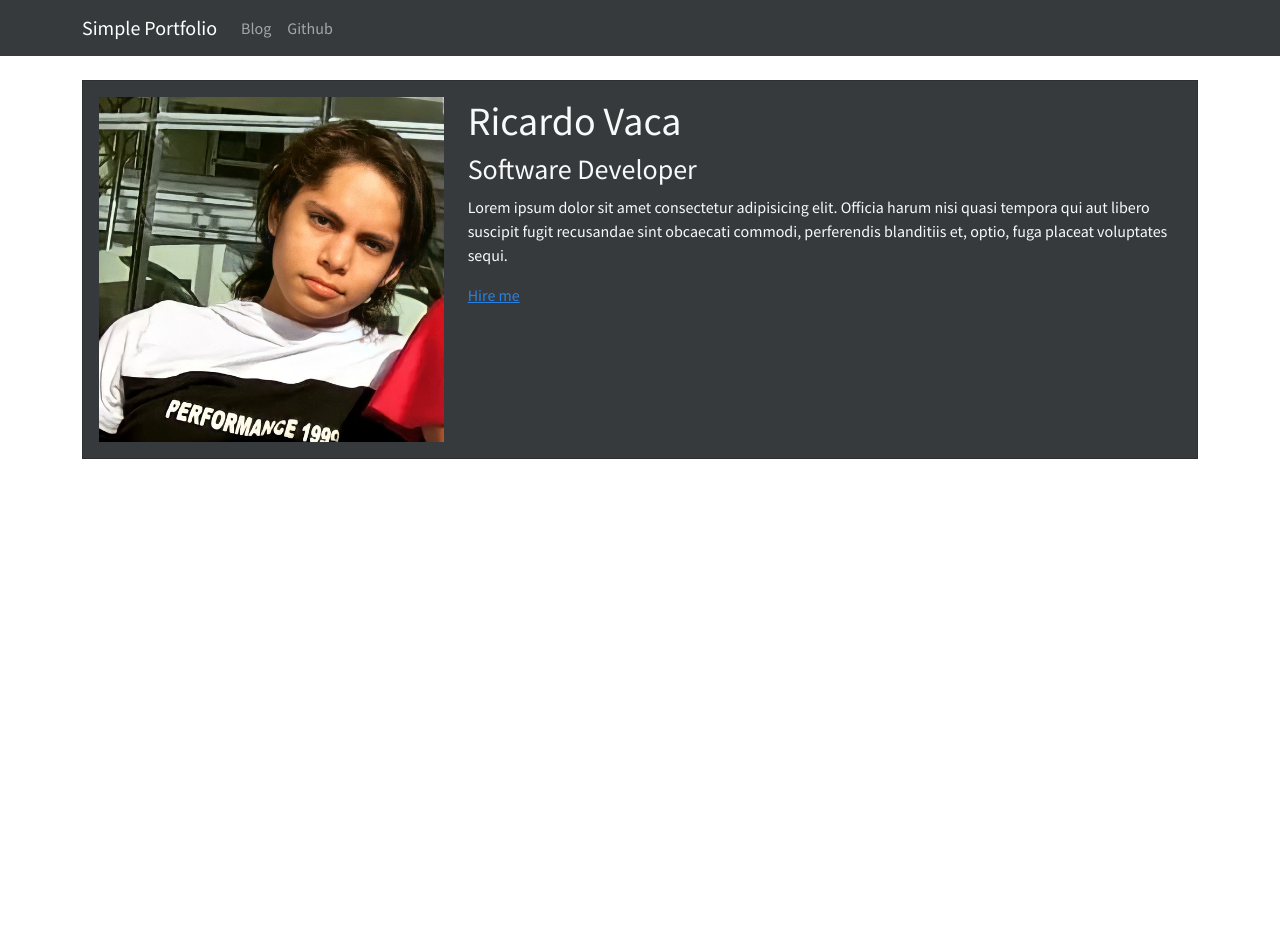
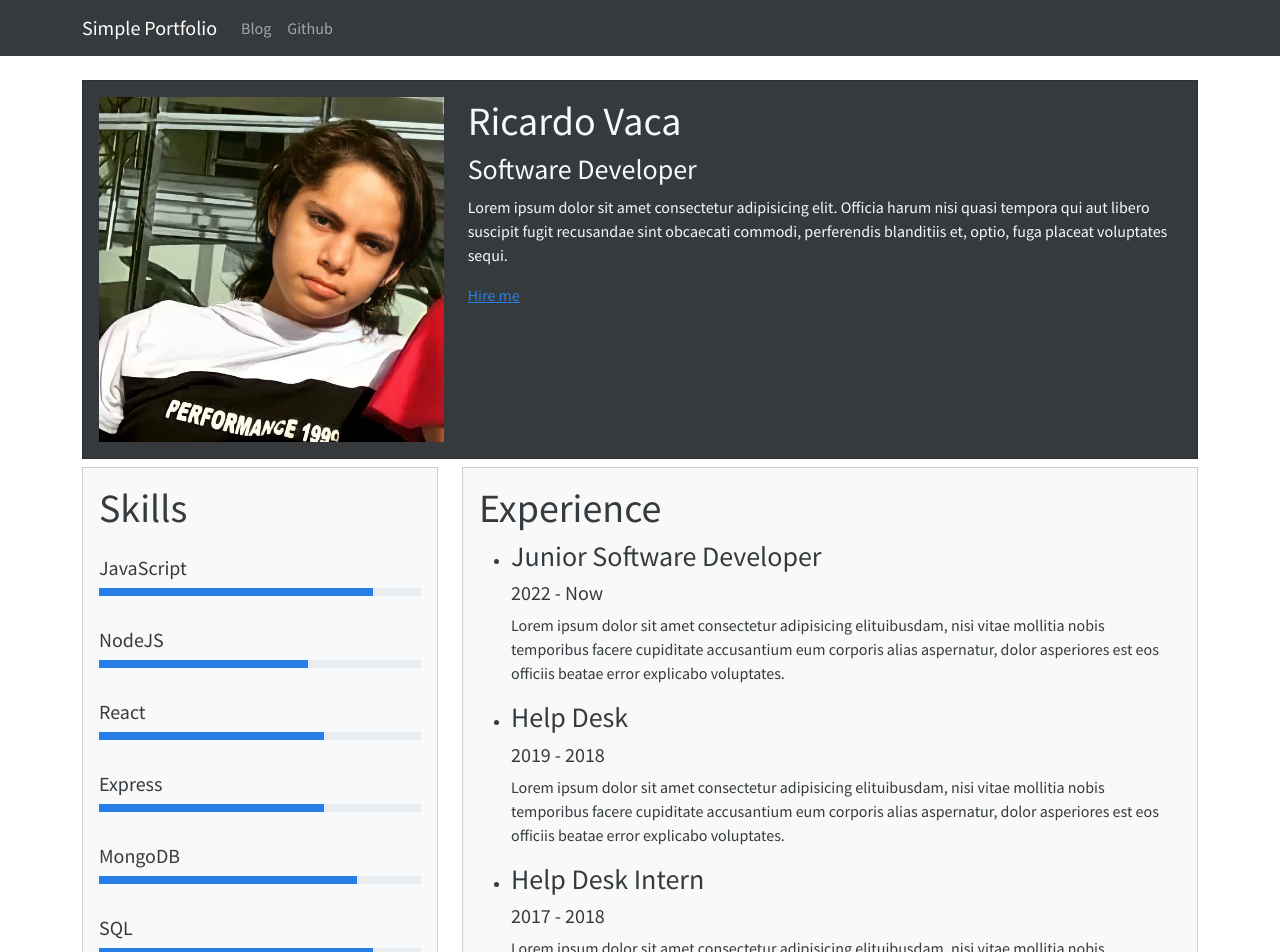
Before and after one commit to Ricardo-VP/portfolio-nextjs, a Next.js app: page / in a window 1280 px wide. Shown: the top 952 px of the page. Before the commit the page ends 800 px from the top, so only its background shows below. Built offline with nearby package versions, Linux system fonts and the light colour scheme.

Commit message:
Adding skills and experiences sections 👌

```diff
--- a/pages/index.js
+++ b/pages/index.js
@@ -1,4 +1,5 @@
 import Layout from "../components/Layout";
+import { skills, experiences } from "../profile";
 
 const Index = () => (
   <Layout>
@@ -25,6 +26,51 @@ const Index = () => (
         </div>
       </div>
     </header>
+
+    {/* Second section */}
+    <div className="row py-2">
+      <div className="col-md-4">
+        <div className="card bg-light">
+          <div className="card-body">
+            <h1>Skills</h1>
+
+            {skills.map((skill, i) => (
+              <div className="py-3" key={i}>
+                <h5>{skill.skill}</h5>
+                <div className="progress">
+                  <div
+                    className="progress-bar"
+                    role="progressbar"
+                    style={{ width: `${skill.percentage}%` }}
+                  ></div>
+                </div>
+              </div>
+            ))}
+          </div>
+        </div>
+      </div>
+      <div className="col-md-8">
+        <div className="card bg-light">
+          <div className="card-body">
+            <h1>Experience</h1>
+
+            <ul>
+              {experiences.map(({ title, description, from, to }, i) => (
+                <li key={i}>
+                  <h3>{title}</h3>
+                  <h5>
+                    {from} - {to ?? "Now"}
+                  </h5>
+                  <p>{description}</p>
+                </li>
+              ))}
+            </ul>
+          </div>
+        </div>
+      </div>
+    </div>
+
+
   </Layout>
 );
 
--- /dev/null
+++ b/profile.js
@@ -0,0 +1,49 @@
+export const skills = [
+  {
+    skill: "JavaScript",
+    percentage: 85,
+  },
+  {
+    skill: "NodeJS",
+    percentage: 65,
+  },
+  {
+    skill: "React",
+    percentage: 70,
+  },
+  {
+    skill: "Express",
+    percentage: 70,
+  },
+  {
+    skill: "MongoDB",
+    percentage: 80,
+  },
+  {
+    skill: "SQL",
+    percentage: 85,
+  },
+];
+
+export const experiences = [
+  {
+    title: "Junior Software Developer",
+    description:
+      "Lorem ipsum dolor sit amet consectetur adipisicing elituibusdam, nisi vitae mollitia nobis temporibus facere cupiditate accusantium eum corporis alias aspernatur, dolor asperiores est eos officiis beatae error explicabo voluptates.",
+    from: 2022,
+  },
+  {
+    title: "Help Desk",
+    description:
+      "Lorem ipsum dolor sit amet consectetur adipisicing elituibusdam, nisi vitae mollitia nobis temporibus facere cupiditate accusantium eum corporis alias aspernatur, dolor asperiores est eos officiis beatae error explicabo voluptates.",
+    from: 2019,
+    to: 2018,
+  },
+  {
+    title: "Help Desk Intern",
+    description:
+      "Lorem ipsum dolor sit amet consectetur adipisicing elituibusdam, nisi vitae mollitia nobis temporibus facere cupiditate accusantium eum corporis alias aspernatur, dolor asperiores est eos officiis beatae error explicabo voluptates.",
+    from: 2017,
+    to: 2018,
+  },
+];
```
